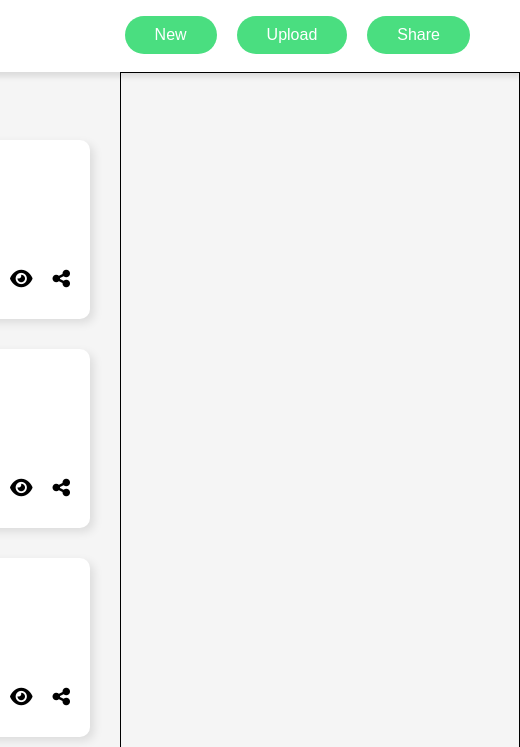
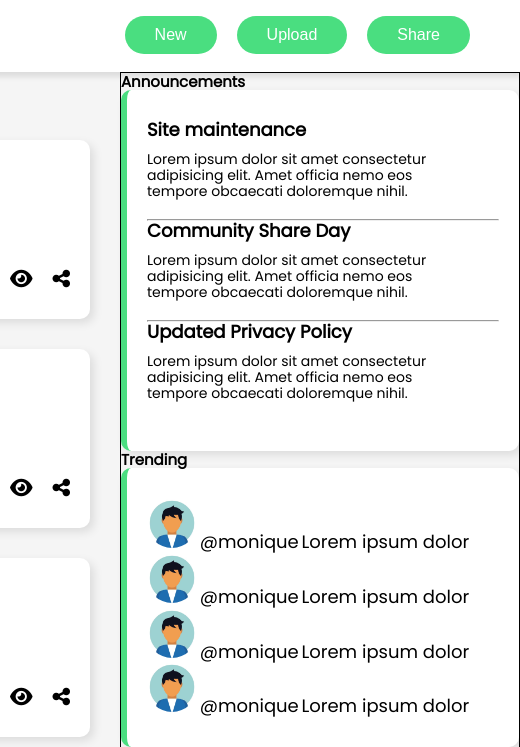
Before and after one commit to dselimovic02/odin-dashboard, a plain HTML site: page index.html in a window 1280 px wide. Shown: the part 53-800 px from the top of the page, 760-1280 px from the left. Drawn offline with Linux system fonts and the light colour scheme.

Commit message:
Add side html

```diff
--- a/index.html
+++ b/index.html
@@ -137,7 +137,51 @@
     </div>
 
     <div class="side">
-
+      <div class="section-1">
+        <h2 class="title">Announcements</h2>
+        <div class="card">
+          <h3 class="card-title">Site maintenance</h3>
+          <p class="card-text">
+            Lorem ipsum dolor sit amet consectetur adipisicing elit.
+            Amet officia nemo eos tempore obcaecati doloremque nihil.
+          </p>
+          <hr class="divider">
+          <h3 class="card-title">Community Share Day</h3>
+          <p class="card-text">
+            Lorem ipsum dolor sit amet consectetur adipisicing elit.
+            Amet officia nemo eos tempore obcaecati doloremque nihil.
+          </p>
+          <hr class="divider">
+          <h3 class="card-title">Updated Privacy Policy</h3>
+          <p class="card-text">
+            Lorem ipsum dolor sit amet consectetur adipisicing elit.
+            Amet officia nemo eos tempore obcaecati doloremque nihil.
+          </p>
+        </div>
+      </div>
+      <div class="section-2">
+        <h2 class="title">Trending</h2>
+        <div class="card">
+          <div class="profile">
+            <img src="./assets/avatar-1.png" alt="Profile photo" class="profile-photo">
+            <span class="span-1">@monique</span>
+            <span class="span-2">Lorem ipsum dolor</span>
+          </div>
+          <div class="profile">
+            <img src="./assets/avatar-1.png" alt="Profile photo" class="profile-photo">
+            <span class="span-1">@monique</span>
+            <span class="span-2">Lorem ipsum dolor</span>
+          </div>          <div class="profile">
+            <img src="./assets/avatar-1.png" alt="Profile photo" class="profile-photo">
+            <span class="span-1">@monique</span>
+            <span class="span-2">Lorem ipsum dolor</span>
+          </div>          <div class="profile">
+            <img src="./assets/avatar-1.png" alt="Profile photo" class="profile-photo">
+            <span class="span-1">@monique</span>
+            <span class="span-2">Lorem ipsum dolor</span>
+          </div>
+        </div>
+      </div>
     </div>
 
   </div>
```
